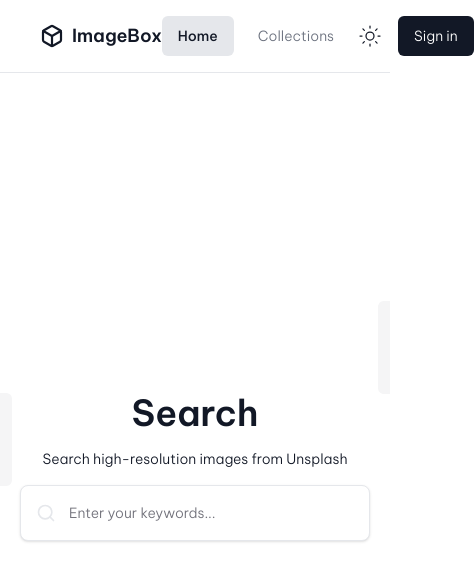
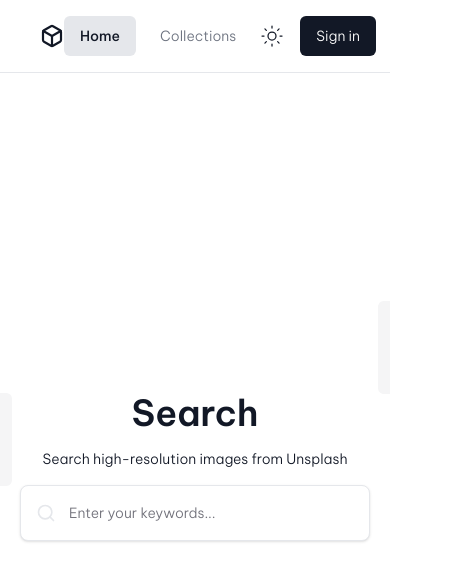
Before and after one commit to Poli2714/image-box, a Next.js app: page / in a window 390 px wide. Shown: the top 580 px of the page, 474 px wide, since content can reach past the window. Built offline with nearby package versions, Linux system fonts and the light colour scheme.

Commit message:
feat: remove brand name on mobile-size screen

```diff
--- a/src/app/components/PageHeader/components/BrandLogo/BrandLogo.tsx
+++ b/src/app/components/PageHeader/components/BrandLogo/BrandLogo.tsx
@@ -1,11 +1,14 @@
 import { BoxIcon } from 'lucide-react';
+import Link from 'next/link';
 
 function BrandLogo() {
   return (
-    <div className='flex items-center space-x-2'>
-      <BoxIcon data-testid='box-icon' strokeWidth={2.2} />
-      <p className='text-lg font-semibold'>ImageBox</p>
-    </div>
+    <Link href='/'>
+      <div className='flex items-center space-x-2'>
+        <BoxIcon data-testid='box-icon' strokeWidth={2.2} />
+        <p className='xs:block hidden text-lg font-semibold'>ImageBox</p>
+      </div>
+    </Link>
   );
 }
 
```
Also changed, not shown: 1 other file (tests, documents, lock files or other folders).
